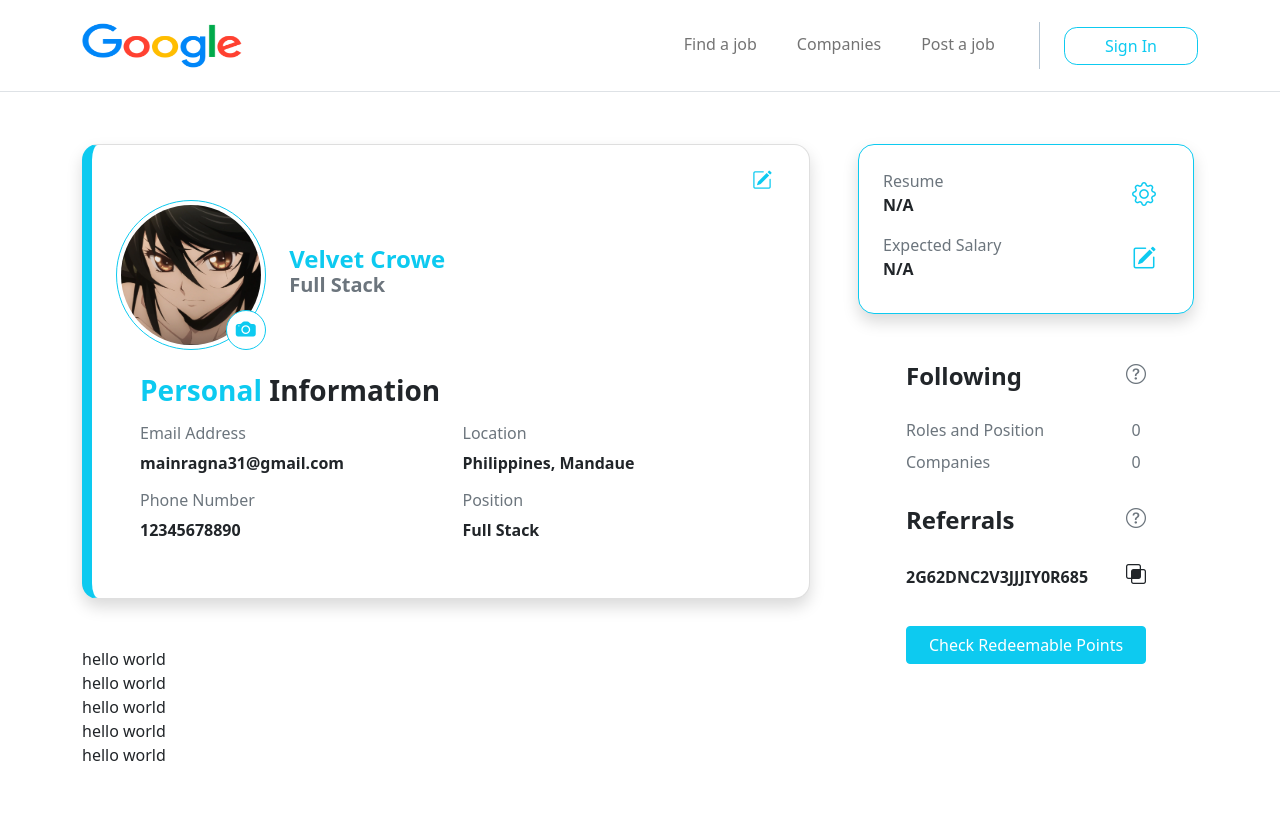
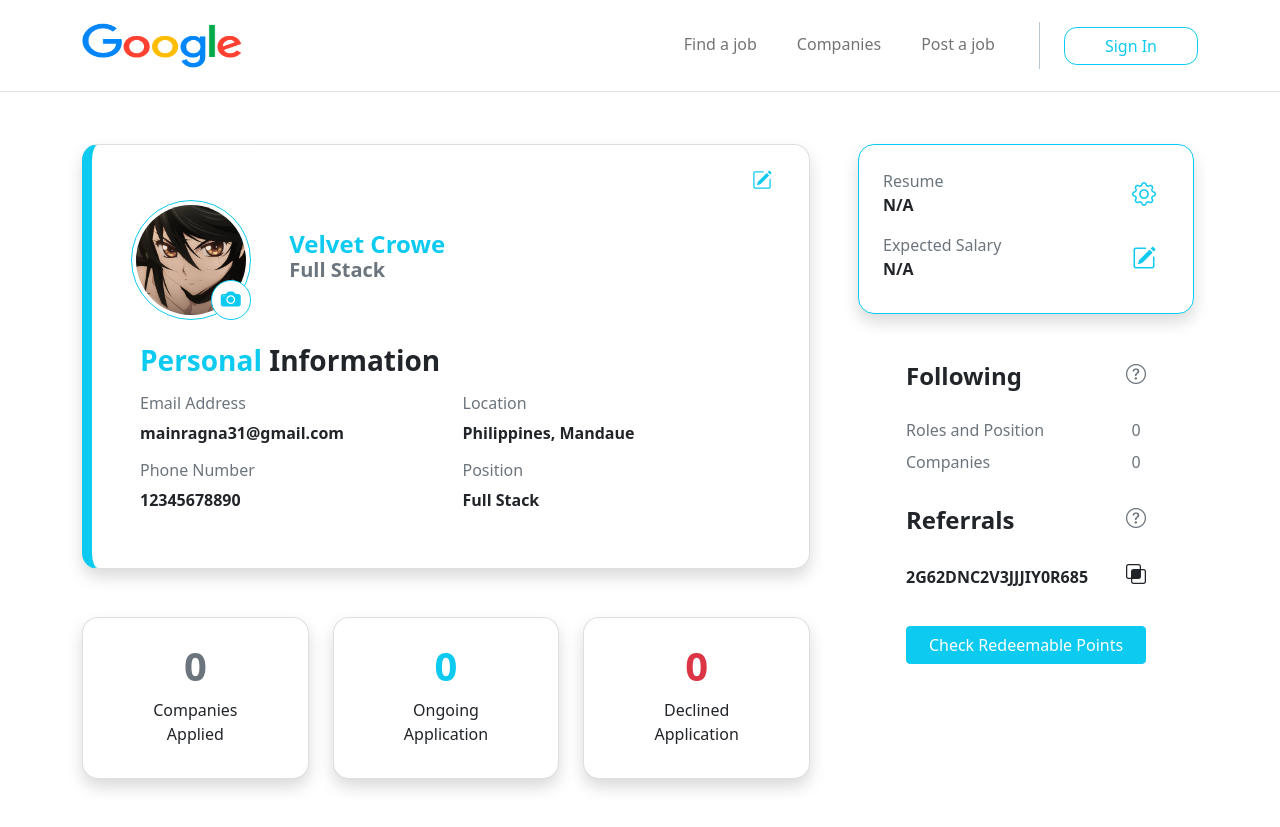
Before and after one commit to hansel-cmd/nextjs-jairocomponents, a Next.js app: page /my-profile in a window 1280 px wide. Before the commit the page ends 800 px from the top, so only its background shows below. Built offline with nearby package versions, Linux system fonts and the light colour scheme.

Commit message:
added personal info modal

```diff
--- /dev/null
+++ b/components/PersonalInformationModal.js
@@ -0,0 +1,81 @@
+const PersonalInformationModal = () => {
+    return (
+        <div className="modal fade" id="personal_information_modal" data-bs-backdrop="static" data-bs-keyboard="false" aria-labelledby="modalLabel" aria-hidden="true">
+            <div className="modal-dialog modal-lg">
+                <div className="modal-content">
+
+                    <div className="modal-header no-border-bottom justify-content-center py-4">
+                        <h3 className="modal-title text-center fw-bold" id="modalLabel">Personal Information</h3>
+                    </div>
+
+
+                    <div className="modal-body pt-4">
+
+                        <div className="container">
+                            <form className="row g-3">
+                                {/* First Name */}
+                                <div className="col-md-6">
+                                    <label htmlFor="first_name" className="form-label">First Name</label>
+                                    <input type="text" className="form-control" id="first_name" placeholder="Enter your first name..." />
+                                </div>
+
+                                {/* Last Name */}
+                                <div className="col-md-6">
+                                    <label htmlFor="last_name" className="form-label">Last Name</label>
+                                    <input type="text" className="form-control" id="last_name" placeholder="Enter your last name..." />
+                                </div>
+
+
+                                {/* Email Address */}
+                                <div className="col-md-6">
+                                    <label htmlFor="email" className="form-label">Email Address</label>
+                                    <input type="email" className="form-control" id="email" placeholder="Enter your email address..." />
+                                </div>
+
+                                {/* Phone Number */}
+                                <div className="col-md-6">
+                                    <label htmlFor="phone_number" className="form-label">Phone Number</label>
+                                    <input type="text" className="form-control" id="phone_number" placeholder="Enter your phone number..." />
+                                </div>
+
+                                {/* Country */}
+                                <div className="col-md-6">
+                                    <label htmlFor="country" className="form-label">Country</label>
+                                    <select id="country" className="form-select shadow-sm" role="button" aria-label="country">
+                                        <option defaultValue>Select Country</option>
+                                        <option value="x">Lorem, ipsum dolor.</option>
+                                        <option value="y">Lorem, ipsum.</option>
+                                        <option value="z">Lorem ipsum dolor sit.</option>
+                                    </select>
+                                </div>
+
+                                {/* City */}
+                                <div className="col-md-6">
+                                    <label htmlFor="city" className="form-label">City</label>
+                                    <input type="text" className="form-control" id="city" placeholder="Enter your city..." />
+                                </div>
+                            </form>
+                        </div>
+
+
+                    </div>
+
+                    {/* Cancel and Save buttons */}
+                    <div className="modal-footer no-border-top pb-4 mb-2">
+                        <div className="row w-100">
+                            <div className="col d-grid d-block">
+                                <button type="button" className="btn btn-secondary" data-bs-dismiss="modal">Cancel</button>
+                            </div>
+                            <div className="col d-grid d-block">
+                                <button type="button" className="btn btn-info">Save</button>
+
+                            </div>
+                        </div>
+                    </div>
+                </div>
+            </div>
+        </div>
+     );
+}
+
+export default PersonalInformationModal;
--- a/pages/my-profile.js
+++ b/pages/my-profile.js
@@ -1,5 +1,6 @@
 import ExpectedSalaryModal from '../components/ExpectedSalaryModal'
 import styles from '../styles/MyProfile.module.css'
+import PersonalInformationModal from '../components/PersonalInformationModal'
 import Link from 'next/link'
 
 const MyProfile = () => {
@@ -12,6 +13,7 @@ const MyProfile = () => {
         <section className="text-dark px-lg-0 p-lg-0 pt-lg-5">
 
             <ExpectedSalaryModal></ExpectedSalaryModal>
+            <PersonalInformationModal></PersonalInformationModal>
 
             <div className="container px-0">
                 <div className="row">
@@ -24,7 +26,7 @@ const MyProfile = () => {
                                 {/* Edit Profile Icon */}
                                 <div className="row">
                                     <div className="col d-flex justify-content-end align-items-end">
-                                        <button className="btn rounded-4 text-info"><i className="bi bi-pencil-square h5"></i></button>
+                                        <button className="btn rounded-4 text-info" data-bs-target="#personal_information_modal" data-bs-toggle="modal" role="button"><i className="bi bi-pencil-square h5"></i></button>
                                     </div>
                                 </div>
                                 {/* Profile Image, and Name */}
@@ -33,9 +35,9 @@ const MyProfile = () => {
                                         <div className="row align-items-center">
                                             <div className="col-4 col-sm-3 d-flex justify-content-center">
                                                 <div className="position-relative">
-                                                    <img src="/velvet.png" className="border p-1 border-info rounded-circle bg-none p-0" height="150" width="150" style={{ minHeight: "110px", minWidth: "110px" }}/>
+                                                    <img src="/velvet.png" className="border p-1 border-info rounded-circle bg-none p-0" height="120" width="120" style={{ minHeight: "100px", minWidth: "100px" }} />
                                                     <div class={`${styles['upload-image-inner-container']}`}>
-                                                        <input class={styles['inputfile']} type="file" name="pic" accept="image/*" style={{cursor: "pointer"}}/>
+                                                        <input class={styles['inputfile']} type="file" name="pic" accept="image/*" style={{ cursor: "pointer" }} />
                                                         <label><i class="bi bi-camera-fill text-info" height="30" width="30"></i></label>
                                                     </div>
                                                 </div>
@@ -82,13 +84,34 @@ const MyProfile = () => {
                         </div>
 
 
-
+                        {/* Row Cards */}
                         <div className="pt-4">
-                            {
-                                [1, 2, 3, 4, 5].map((data, i) => {
-                                    return <div key={i}> hello world</div>
-                                })
-                            }
+                            <div className="row">
+                                <div className="col">
+                                    <div className="card rounded-5 mb-4 shadow">
+                                        <div className="card-body px-4 pt-4 d-flex justify-content-center align-items-center flex-column">
+                                            <h1 className="text-secondary fw-bold">0</h1>
+                                            <p className="text-wrap text-center" style={{ maxWidth: "100px" }}>Companies Applied</p>
+                                        </div>
+                                    </div>
+                                </div>
+                                <div className="col">
+                                    <div className="card rounded-5 mb-4 shadow">
+                                        <div className="card-body px-4 pt-4 d-flex justify-content-center align-items-center flex-column">
+                                            <h1 className="text-info fw-bold">0</h1>
+                                            <p className="text-wrap text-center" style={{ maxWidth: "100px" }}>Ongoing Application</p>
+                                        </div>
+                                    </div>
+                                </div>
+                                <div className="col">
+                                    <div className="card rounded-5 mb-4 shadow">
+                                        <div className="card-body px-4 pt-4 d-flex justify-content-center align-items-center flex-column">
+                                            <h1 className="text-danger fw-bold">0</h1>
+                                            <p className="text-wrap text-center" style={{ maxWidth: "100px" }}>Declined Application</p>
+                                        </div>
+                                    </div>
+                                </div>
+                            </div>
 
                         </div>
 
--- a/styles/MyProfile.module.css
+++ b/styles/MyProfile.module.css
@@ -10,7 +10,7 @@
 }
 
 .upload-image-inner-container:hover {
-    background-color: #f8f9fa;
+    background-color: rgb(228, 228, 228);
     cursor: pointer !important;
 }
 
```
